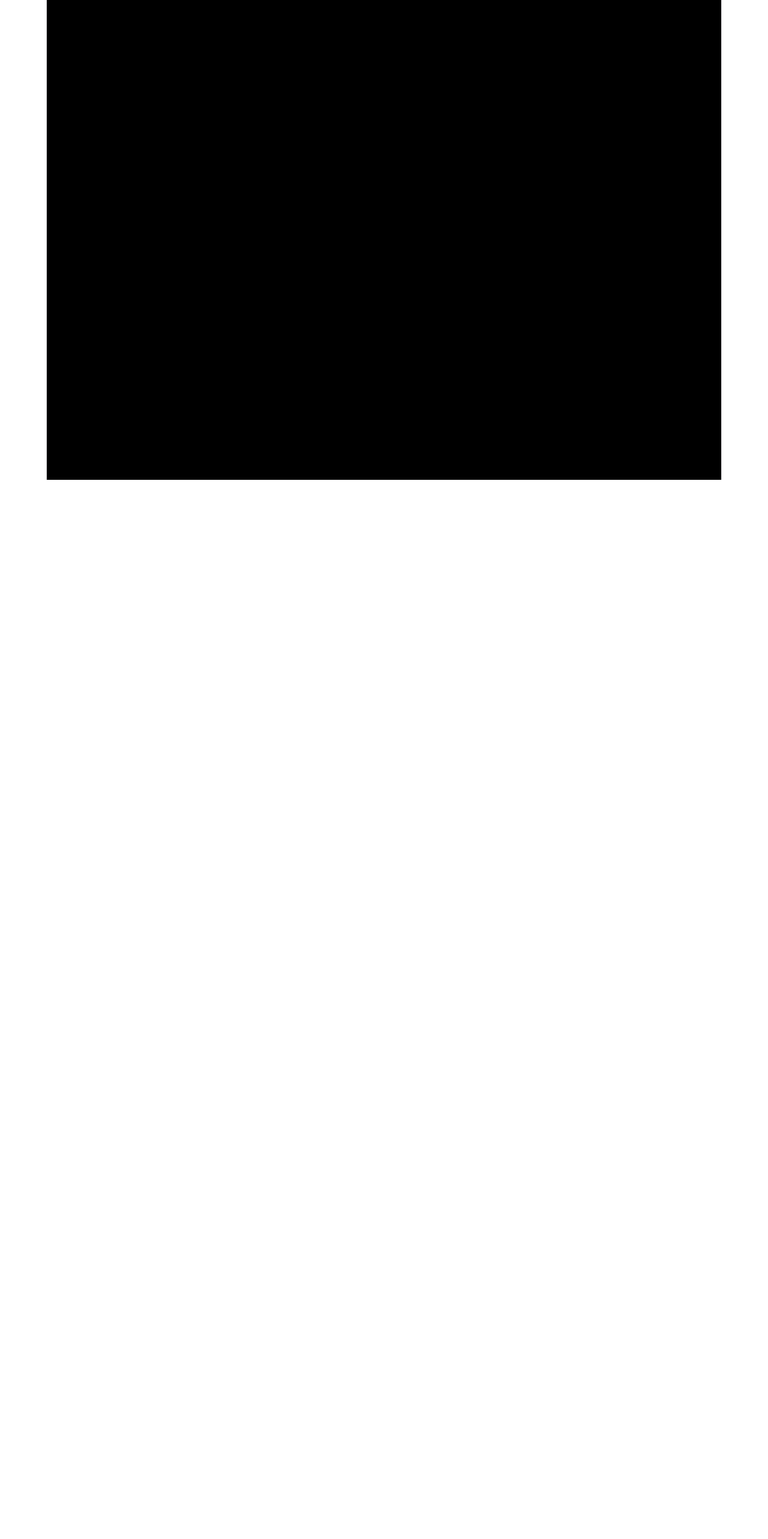
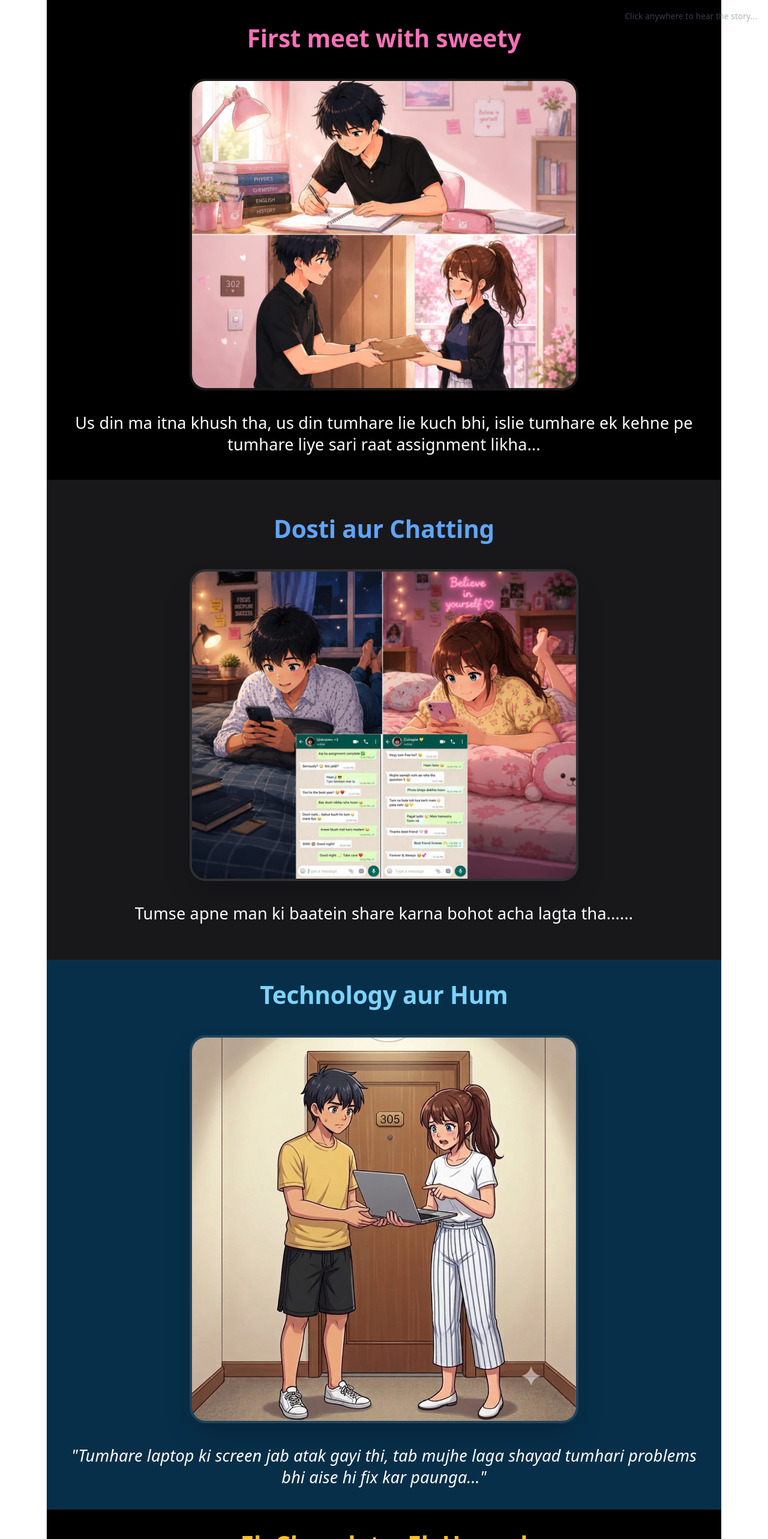
Before and after one commit to 21teo/vitejs-vite-9s81aq8f, a React (Vite) app: page / in a window 1280 px wide. Shown: the top 2566 px of the page at 60% size. Before the commit the page ends 800 px from the top, so only its background shows below. Built offline with nearby package versions, Linux system fonts and the light colour scheme.

Commit message:
Update App.jsx

```diff
--- a/src/App.jsx
+++ b/src/App.jsx
@@ -20,16 +20,70 @@ export default function App() {
   return (
     <div className="bg-black text-white min-h-screen">
       <Analytics />
+
       <audio ref={audioRef} loop>
         <source src="/khat.mp3" type="audio/mpeg" />
       </audio>
 
-      {/* Yahan aapke saare sections (Assignment, Chatting, Laptop, etc.) aa jayenge */}
+      <div className="fixed top-4 right-4 z-50 text-xs text-slate-500 animate-pulse">
+        Click anywhere to hear the story...
+      </div>
+
+      {/* 1. SCENE: Assignment */}
       <section className="min-h-screen flex flex-col items-center justify-center p-8">
-        {/* ... baaki sections wahi jo pehle the ... */}
+        <h2 className="text-4xl font-bold mb-10 text-pink-400">First meet with sweety</h2>
+        <img src="/boy_assignment.jpg" className="w-full max-w-xl rounded-3xl shadow-2xl border-4 border-white/10" alt="Assignment" />
+        <p className="mt-8 text-2xl font-light text-center">Us din ma itna khush tha, us din tumhare lie kuch bhi, islie tumhare ek kehne pe tumhare liye sari raat assignment likha...</p>
       </section>
 
-      {/* ... baaki ka sara code ... */}
+      {/* 2. SCENE: Chatting */}
+      <section className="min-h-screen flex flex-col items-center justify-center p-8 bg-zinc-900">
+        <h2 className="text-4xl font-bold mb-10 text-blue-400">Dosti aur Chatting</h2>
+        <img src="/chatting.jpg" className="w-full max-w-xl rounded-3xl shadow-2xl border-4 border-white/10" alt="Chatting" />
+        <p className="mt-8 text-2xl font-light text-center">Tumse apne man ki baatein share karna bohot acha lagta tha......</p>
+      </section>
+
+      {/* 2.5 SCENE: Laptop Help */}
+      <section className="min-h-screen flex flex-col items-center justify-center p-8 bg-sky-950 text-white">
+        <h2 className="text-4xl font-bold mb-10 text-sky-300">Technology aur Hum</h2>
+        <img src="/laptop.jpg" className="w-full max-w-xl rounded-3xl shadow-2xl border-4 border-white/10" alt="Laptop Help" />
+        <div className="mt-8 text-center">
+          <p className="text-2xl font-light italic">"Tumhare laptop ki screen jab atak gayi thi, tab mujhe laga shayad tumhari problems bhi aise hi fix kar paunga..."</p>
+        </div>
+      </section>
+
+      {/* 3. SCENE: Chocolate */}
+      <section className="min-h-screen flex flex-col items-center justify-center p-8">
+        <h2 className="text-4xl font-bold mb-10 text-amber-400">Ek Chocolate, Ek Umeed</h2>
+        <img src="/chocolate.jpg" className="w-full max-w-xl rounded-3xl shadow-2xl border-4 border-white/10" alt="Chocolate" />
+        <p className="mt-8 text-2xl font-light text-center">Ma bohot khushi se tumhare lie choclate or gifts laya tha par tumne mujhe galat samjha....</p>
+      </section>
+
+      {/* 4. SCENE: Video Exchange Scene */}
+      <section className="min-h-screen flex flex-col items-center justify-center p-8 bg-pink-50 text-black">
+        <h2 className="text-3xl font-bold mb-10 text-pink-600">Ek Chhoti si Koshish</h2>
+        <img src="/video_exchange.jpg" className="w-full max-w-xl rounded-3xl shadow-2xl" alt="Video exchange" />
+        <p className="mt-8 text-xl font-medium italic">"Sirf ek baar tum hus do, wahi kaafi tha...islie tumhe video send karta tha, khudko joker banake"</p>
+      </section>
+
+      {/* 5. SCENE: WhatsApp Block Animation */}
+      <section className="min-h-screen flex flex-col items-center justify-center bg-[#0f172a] text-slate-300 p-8">
+        <h2 className="text-3xl font-bold mb-8 text-slate-400">Khamoshi.....ab sab khatam</h2>
+        <motion.div
+          initial={{ opacity: 1 }}
+          whileInView={{ opacity: [1, 0.5, 0.1] }}
+          transition={{ duration: 4, ease: "linear" }}
+          className="bg-slate-900 p-6 rounded-xl border border-slate-800 space-y-4 max-w-sm w-full"
+        >
+          <p className="text-sm text-slate-500 italic py-4 text-center">Chat history is clearing or contact has become unavailable.</p>
+        </motion.div>
+      </section>
+
+      {/* 6. SCENE: Final Sad Scene */}
+      <section className="min-h-screen flex flex-col items-center justify-center p-8 bg-red-950">
+        <img src="/sad_boy.jpg" className="w-full max-w-xl rounded-full shadow-2xl border-4 border-red-500" alt="Sad Boy" />
+        <h2 className="text-5xl font-black mt-10 text-red-200 text-center italic">"Par at the end main tumhara dost hi nahi ban paya...</h2>
+      </section>
     </div>
   );
 }
```
